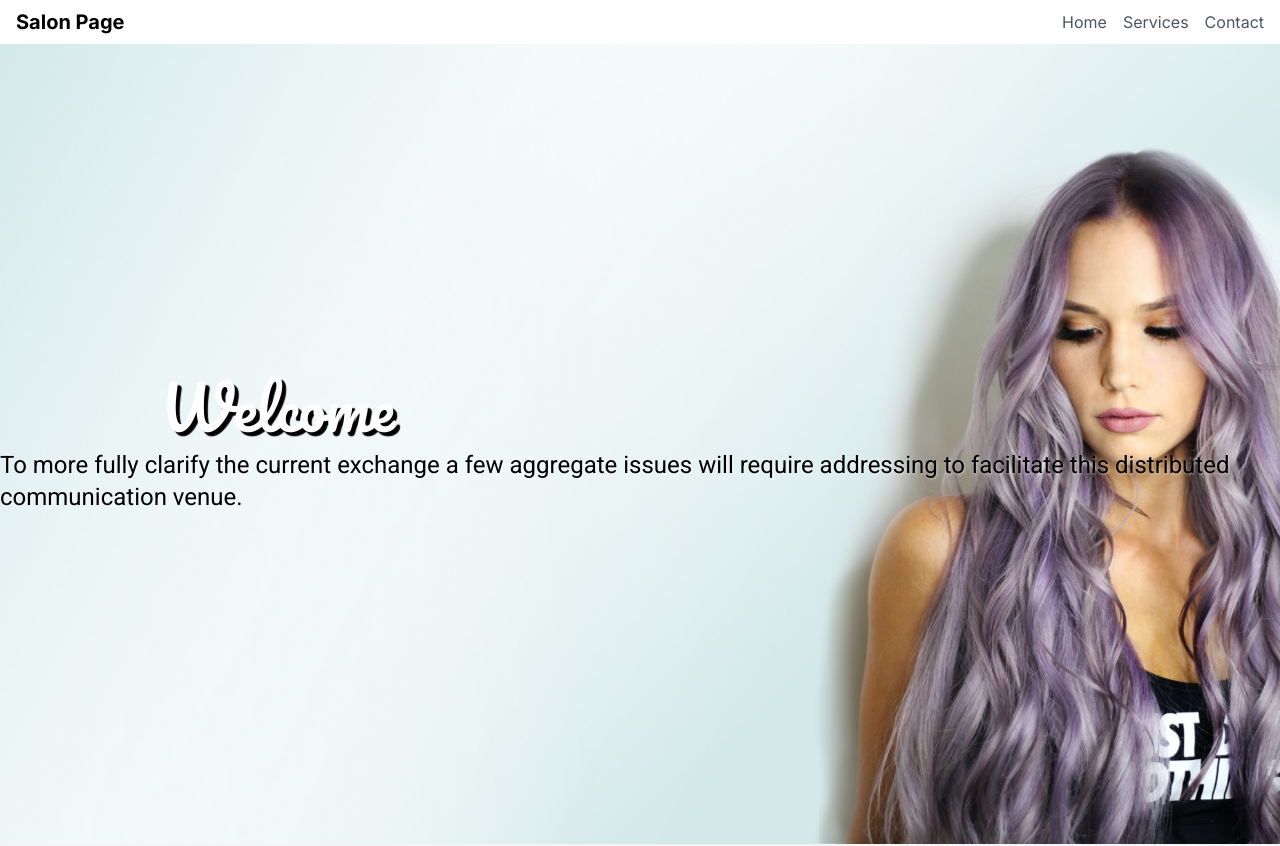
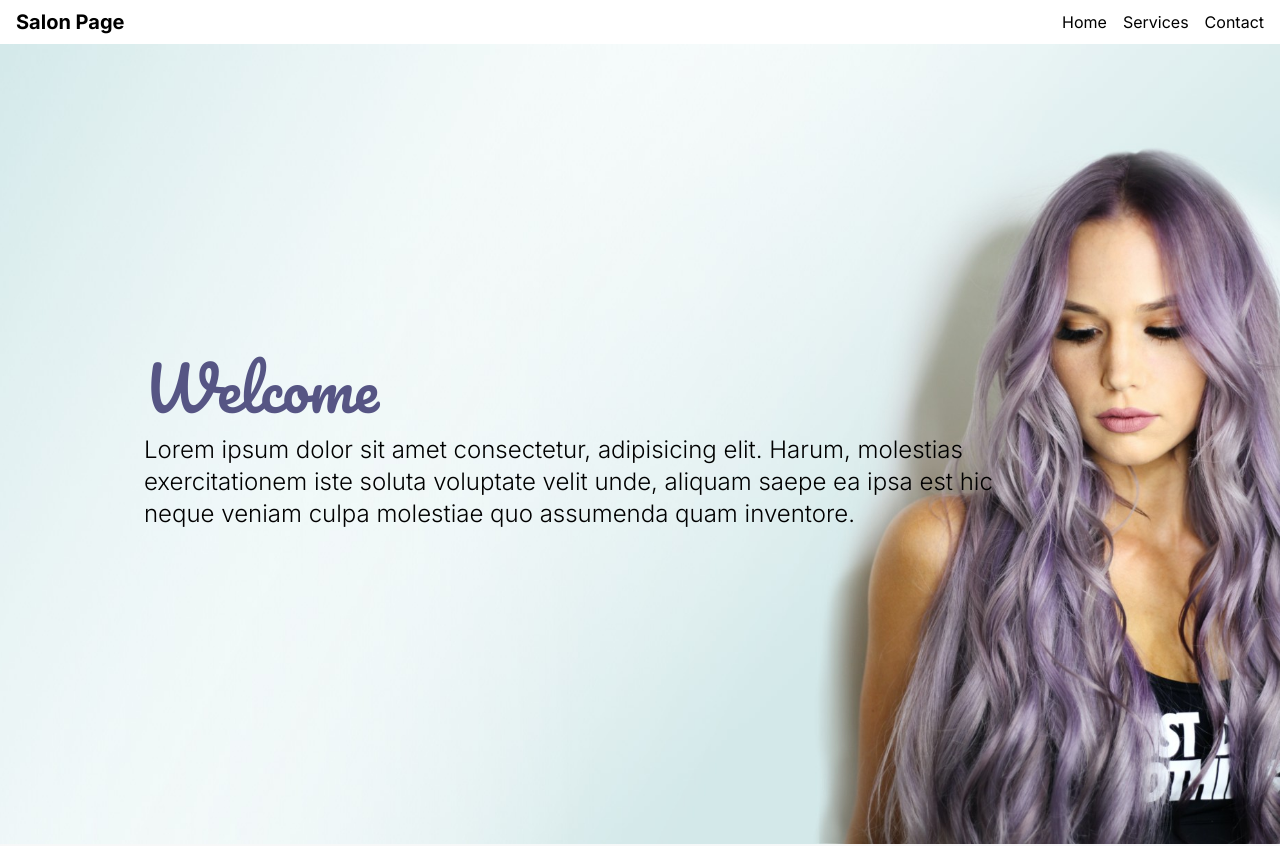
Before and after one commit to pie1011/salon, a Next.js app: page /about in a window 1280 px wide. Shown: the top 846 px of the page. Built offline with nearby package versions, Linux system fonts and the light colour scheme.

Commit message:
fixed hero

```diff
--- a/app/globals.css
+++ b/app/globals.css
@@ -66,7 +66,7 @@ body {
   }
 
 /* --- HERO --- */
-.hero-base {
+/* .hero-base {
   position: relative;
 }
 .hero-bg {
@@ -93,8 +93,8 @@ body {
 .hero-container {
   position: absolute;
   padding-top: 10px;
-  /* background: rgb(255, 255, 255); */
-  /* background: linear-gradient(180deg, rgba(185, 214, 216, .5) 70%, rgba(185, 214, 216, 0) 100%) !important; */
+  background: rgb(255, 255, 255);
+  background: linear-gradient(180deg, rgba(185, 214, 216, .5) 70%, rgba(185, 214, 216, 0) 100%) !important;
   z-index: 400;
 }
 .hero-header {
@@ -108,3 +108,5 @@ body {
 .hero-text {
   text-shadow: 1px 1px 3px rgba(255, 255, 255, .5);
 }
+
+*/
--- a/app/page copy.tsx
+++ /dev/null
@@ -1,92 +0,0 @@
-import Image from 'next/image'
-import Link from 'next/link'
-import { Suspense } from 'react'
-import Table from '@/components/table'
-import TablePlaceholder from '@/components/table-placeholder'
-import ExpandingArrow from '@/components/expanding-arrow'
-
-export const runtime = 'edge'
-export const preferredRegion = 'home'
-export const dynamic = 'force-dynamic'
-
-export default function Home() {
-  return (
-    <main className="relative flex min-h-screen flex-col items-center justify-center">
-      <Link
-        href="https://vercel.com/templates/next.js/postgres-starter"
-        className="group mt-20 sm:mt-0 rounded-full flex space-x-1 bg-white/30 shadow-sm ring-1 ring-gray-900/5 text-gray-600 text-sm font-medium px-10 py-2 hover:shadow-lg active:shadow-sm transition-all"
-      >
-        <p>Deploy your own to Vercel</p>
-        <ExpandingArrow />
-      </Link>
-      <h1 className="pt-4 pb-8 bg-gradient-to-br from-black via-[#171717] to-[#575757] bg-clip-text text-center text-4xl font-medium tracking-tight text-transparent md:text-7xl">
-        Postgres on Vercel
-      </h1>
-      <Suspense fallback={<TablePlaceholder />}>
-        <Table />
-      </Suspense>
-      <p className="font-light text-gray-600 w-full max-w-lg text-center mt-6">
-        <Link
-          href="https://vercel.com/postgres"
-          className="font-medium underline underline-offset-4 hover:text-black transition-colors"
-        >
-          Vercel Postgres
-        </Link>{' '}
-        demo. <br /> Built with{' '}
-        <Link
-          href="https://nextjs.org/docs"
-          className="font-medium underline underline-offset-4 hover:text-black transition-colors"
-        >
-          Next.js App Router
-        </Link>
-        .
-      </p>
-
-      <div className="flex justify-center space-x-5 pt-10 mt-10 border-t border-gray-300 w-full max-w-xl text-gray-600">
-        <Link
-          href="https://postgres-prisma.vercel.app/"
-          className="font-medium underline underline-offset-4 hover:text-black transition-colors"
-        >
-          Prisma
-        </Link>
-        <Link
-          href="https://postgres-kysely.vercel.app/"
-          className="font-medium underline underline-offset-4 hover:text-black transition-colors"
-        >
-          Kysely
-        </Link>
-        <Link
-          href="https://postgres-drizzle.vercel.app/"
-          className="font-medium underline underline-offset-4 hover:text-black transition-colors"
-        >
-          Drizzle
-        </Link>
-      </div>
-
-      <div className="sm:absolute sm:bottom-0 w-full px-20 py-10 flex justify-between">
-        <Link href="https://vercel.com">
-          <Image
-            src="/vercel.svg"
-            alt="Vercel Logo"
-            width={100}
-            height={24}
-            priority
-          />
-        </Link>
-        <Link
-          href="https://github.com/vercel/examples/tree/main/storage/postgres-starter"
-          className="flex items-center space-x-2"
-        >
-          <Image
-            src="/github.svg"
-            alt="GitHub Logo"
-            width={24}
-            height={24}
-            priority
-          />
-          <p className="font-light">Source</p>
-        </Link>
-      </div>
-    </main>
-  )
-}
--- a/app/page.tsx
+++ b/app/page.tsx
@@ -7,7 +7,7 @@ import Footer from "@/components/footer";
 const SalonPage: React.FC = () => {
   return (
     <div className="bg-gray-100">
-      <header className="bg-white drop-shadow-xl shadow-xl sticky top-0 z-0">
+      <header className="bg-white drop-shadow-xl shadow-xl sticky top-0">
         <Navigation />
       </header>
       <Hero />
--- a/components/hero.tsx
+++ b/components/hero.tsx
@@ -1,30 +1,31 @@
-'use client'
-import React, { useEffect } from 'react';
-import { pacifico, roboto } from '@/app/fonts';
+// "use client";
+import React from "react";
+import { pacifico } from "@/app/fonts";
 
 export default function Hero() {
-
-    const heroHeaderClass = "text-4xl md:text-5xl lg:text-6xl text-center md:text-left font-bold text-white hero-header";
-    const heroTextClass = "text-lg md:text-xl lg:text-2xl text-center md:text-left text-dark hero-text";
+  const heroHeaderClass =
+    "text-4xl md:text-5xl lg:text-6xl xl:ml-20 md:ml-10 p-2 pl-4 md:pl-8 text-left md:text-left font-bold text-metal";
+  const heroTextClass =
+    "text-lg  md:text-xl  lg:text-2xl xl:ml-20 md:ml-10 mr-20 p-2 pl-4 md:pl-8 text-left font-light text-dark max-w-prose";
 
   return (
-    <div className="min-h-screen flex flex-col justify-center items-center p-0 bg-dark overflow-hidden hero-bg"
-    style={{ backgroundImage: "/images/hero-bg.jpg" }}
+    <main
+      className="container-fluid min-h-screen flex flex-col md:justify-center md:items-left p-8 bg-dark overflow-hidden"
+      style={{
+        backgroundImage: "url('/images/hero-bg.jpg')",
+        backgroundSize: "cover",
+        backgroundPosition: "right",
+      }}
     >
-      <div className="flex flex-col w-full hero-container">
-        <div className="container mx-auto mt-1 lg:w-3/4">
-          <h1 className={` ${heroHeaderClass} ${pacifico.className}`}>Welcome</h1>
-
-        </div>
-        <div className="container mx-auto my-3">
-          <p className={` ${heroTextClass} ${roboto.className}`}>
-            To more fully clarify the current exchange a few aggregate issues
-            will require addressing to facilitate this distributed communication
-            venue.
-          </p>
-        </div>
+      <div className="text-center md:text-left">
+      <h1 className={` ${heroHeaderClass} ${pacifico.className}`}>Welcome</h1>
+        <p className={heroTextClass}>
+          Lorem ipsum dolor sit amet consectetur, adipisicing elit. Harum,
+          molestias exercitationem iste soluta voluptate velit unde, aliquam
+          saepe ea ipsa est hic neque veniam culpa molestiae quo assumenda quam
+          inventore.
+        </p>
       </div>
-      {/* <div className="hidden lg:block hero-shapes" id="heroShapes"></div> */}
-    </div>
+    </main>
   );
-};
+}
--- a/tailwind.config.js
+++ b/tailwind.config.js
@@ -7,6 +7,18 @@ module.exports = {
     './app/**/*.{js,ts,jsx,tsx}',
   ],
   theme: {
+    colors: {
+      transparent: 'transparent',
+      current: 'currentColor',
+      'white': '#ffffff',
+      'purple': '#3f3cbb',
+      'midnight': '#121063',
+      'metal': '#565584',
+      'tahiti': '#3ab7bf',
+      'silver': '#ecebff',
+      'bubble-gum': '#f57676',
+      'bermuda': '#a5f3fc',
+    },
     extend: {
       fontFamily: {
         default: ['var(--font-inter)'],
```
Also changed, not shown: 1 other file (tests, documents, lock files or other folders).
